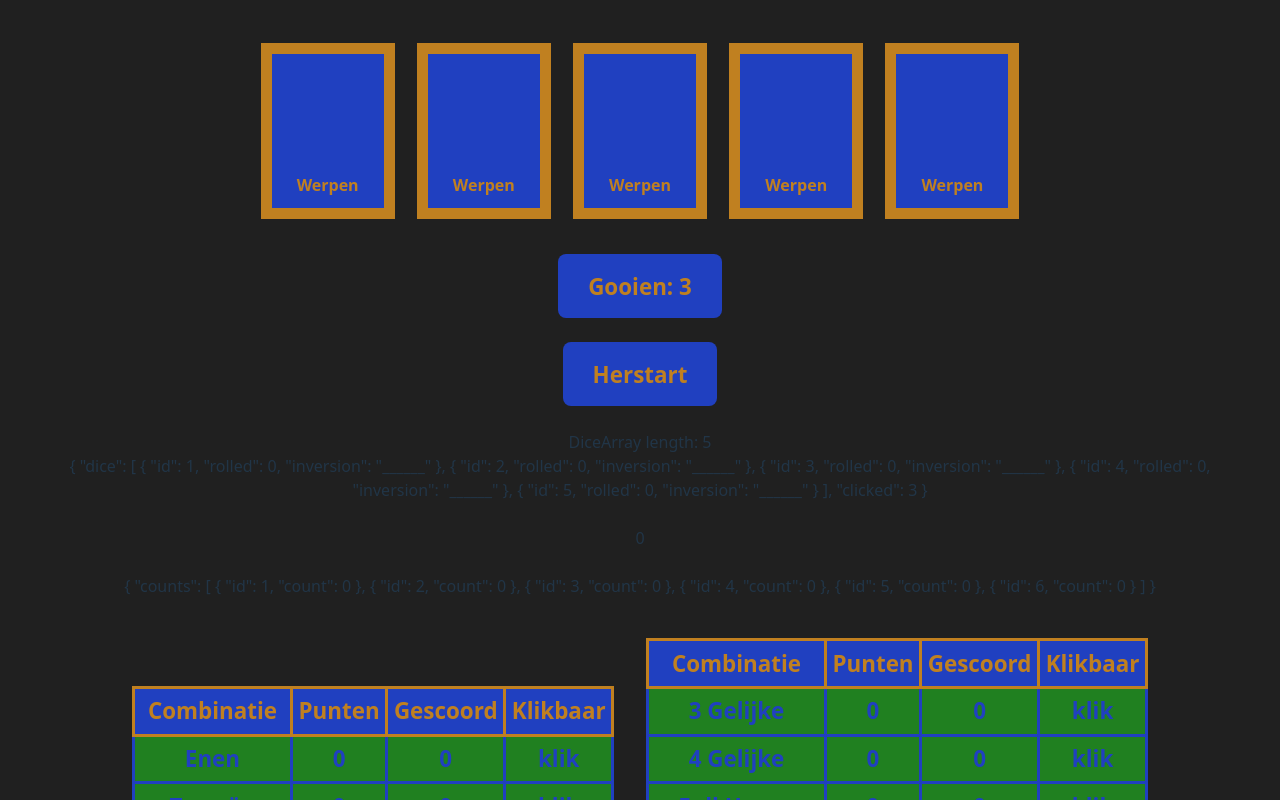
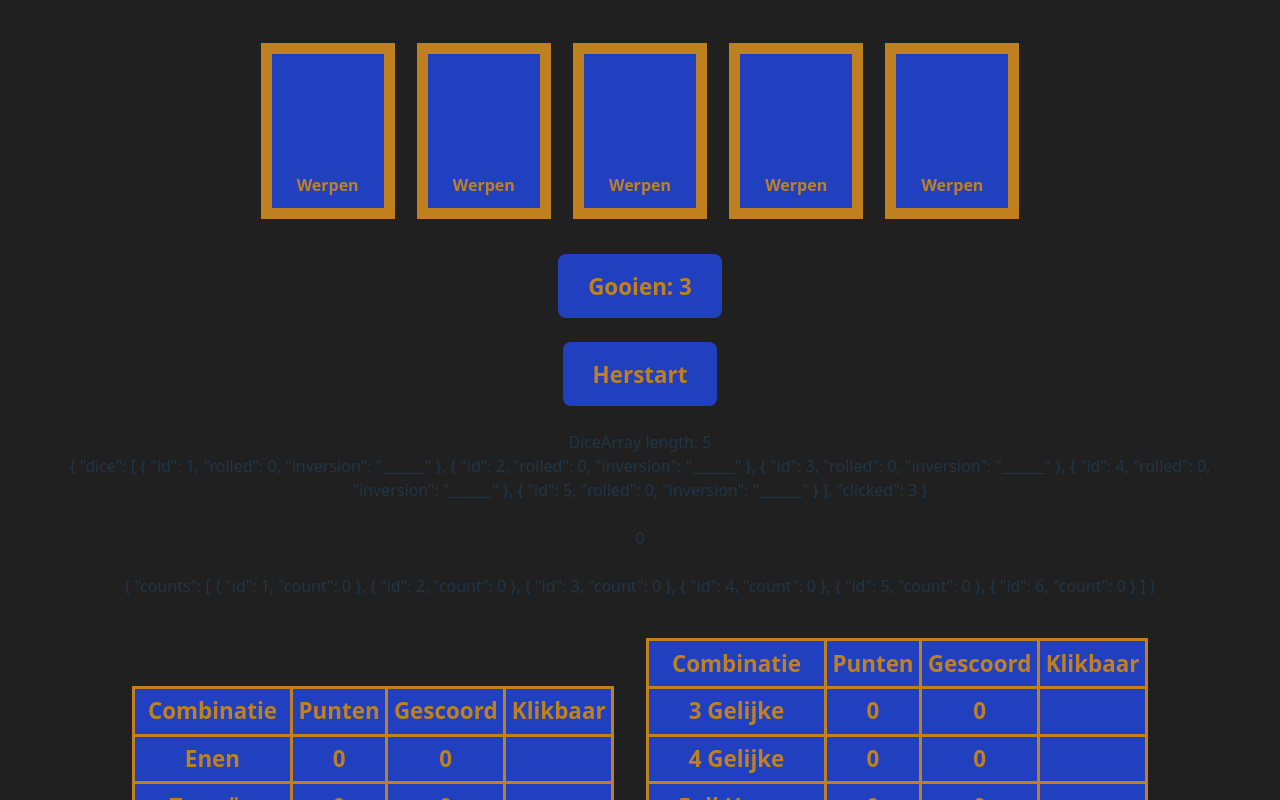
Before and after one commit to janderkkotlarski/vue_yahtzee, a Vue app: page / in a window 1280 px wide. Shown: the top 800 px of the page. Built offline with nearby package versions, Linux system fonts and the light colour scheme.

Commit message:
Haha, the logic is already implemented, just had to utilize it

```diff
--- a/src/components/Scorer.vue
+++ b/src/components/Scorer.vue
@@ -64,13 +64,13 @@ const startLocking = () => {
 
     if (sameMax === 0) {
         for (const entry of scoresU) {
-            if (entry.locked != back && entry.locked != lack && entry.scored === ' ') {
+            if (entry.locked != back && entry.locked != lack && entry.locked != lock) {
                 entry.locked = klak;
             }
         }
 
         for (const entry of scoresL) {
-            if (entry.locked != back && entry.locked != lack && entry.scored === ' ') {
+            if (entry.locked != back && entry.locked != lack && entry.locked != lock) {
                 entry.locked = klak;
             }
         }
@@ -387,7 +387,6 @@ const lockEntry = (box, index) => {
             ++extraYahtzee.value;
         }
         score.final = score.scored;
-        score.scored = ' ';
         score.locked = lock;
         resetParent();
         // rollingParent();
```
